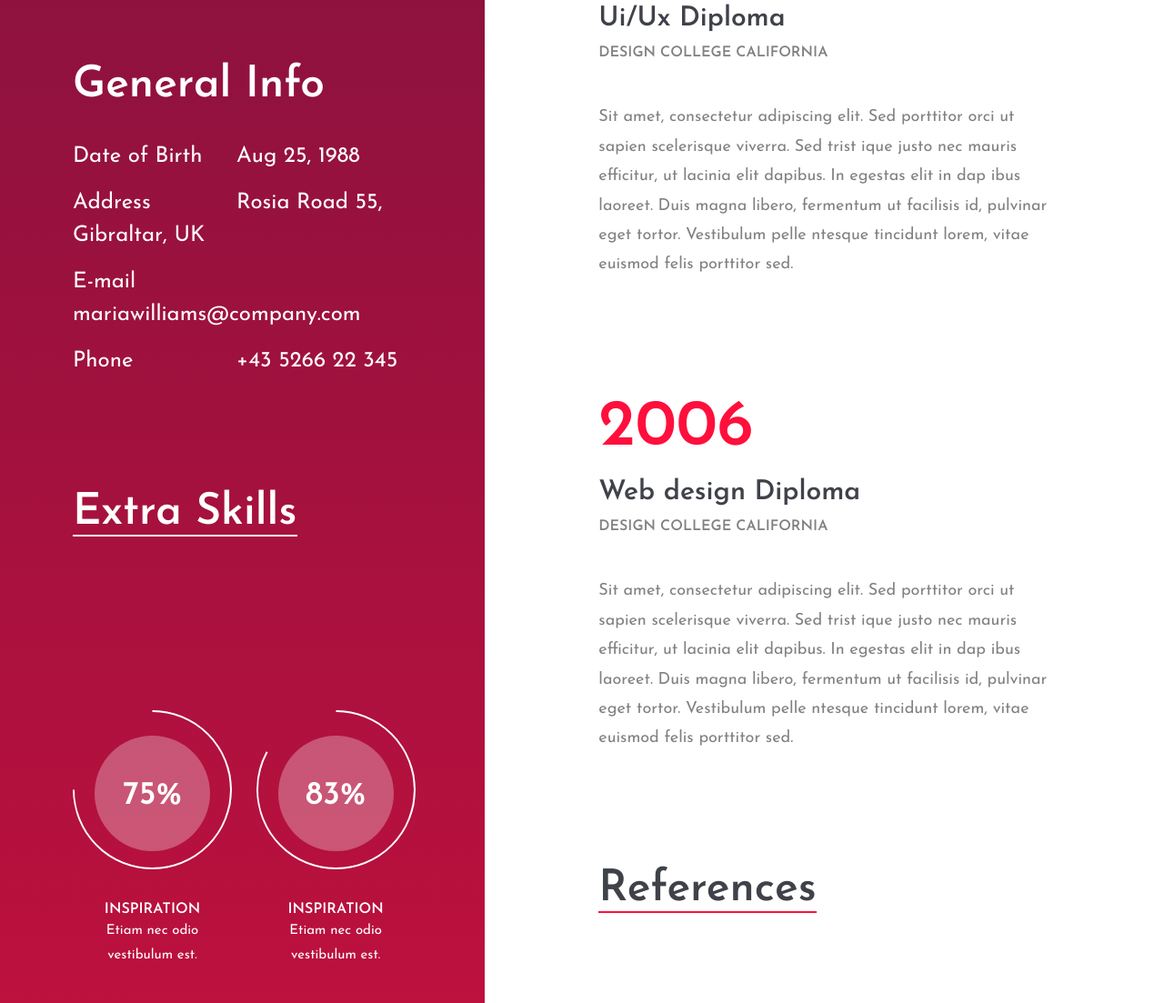
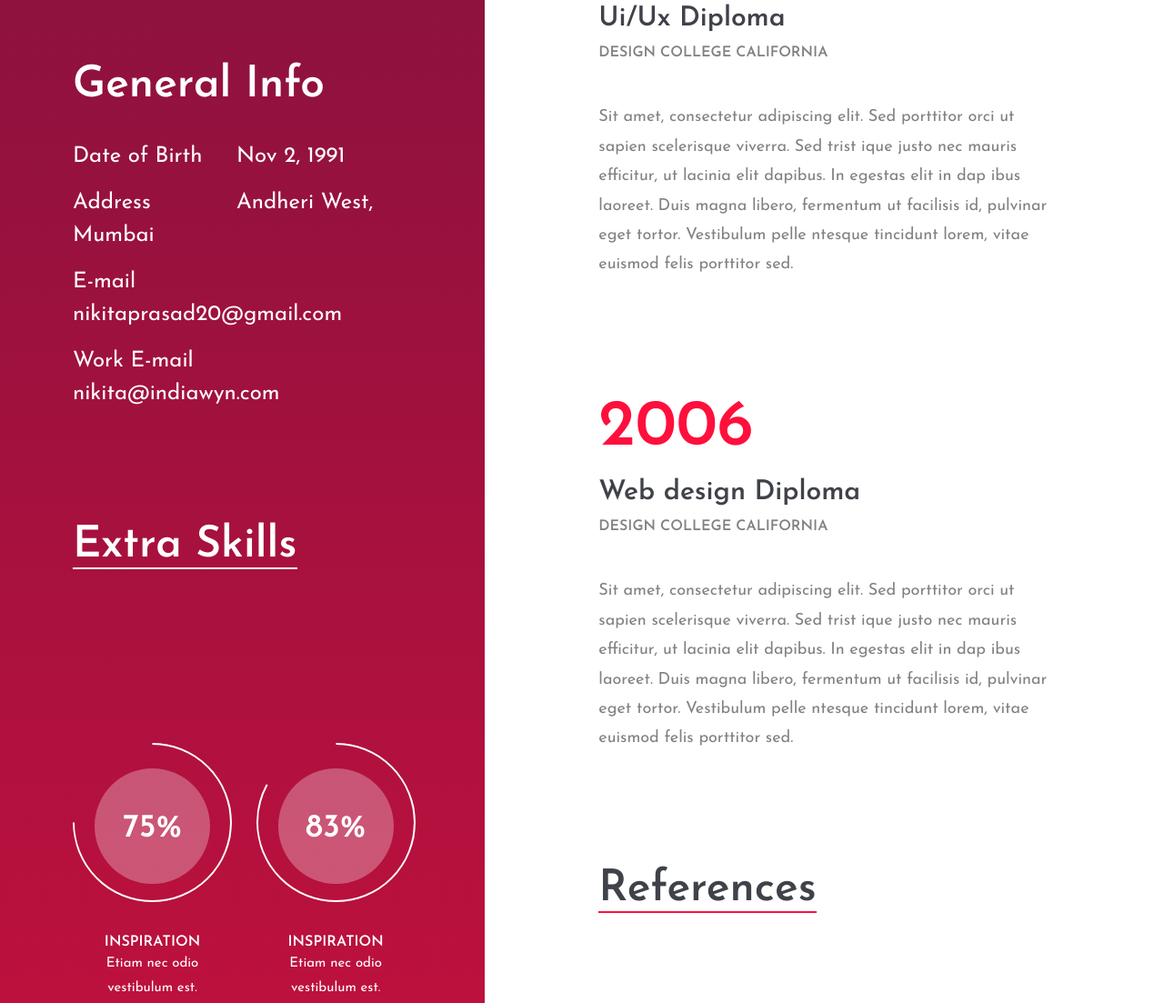
Before and after one commit to nikkitaprasad/nikkitaprasad.github.io, a plain HTML site: page index.html in a window 1280 px wide. Shown: the part 1645-2748 px from the top of the page at 91% size. Drawn offline with Linux system fonts and the light colour scheme.

Commit message:
Update index.html

```diff
--- a/index.html
+++ b/index.html
@@ -64,10 +64,11 @@
 							<div class="hero-info pt-5">
 								<h2>General Info</h2>
 								<ul>
-									<li><span>Date of Birth</span>Aug 25, 1988</li>
-									<li><span>Address</span>Rosia Road 55, Gibraltar, UK</li>
-									<li><span>E-mail</span>mariawilliams@company.com</li>
-									<li><span>Phone </span>+43 5266 22 345</li>
+									<li><span>Date of Birth</span>Nov 2, 1991</li>
+									<li><span>Address</span>Andheri West, Mumbai</li>
+									<li><span>E-mail</span>nikitaprasad20@gmail.com</li>
+									<li><span>Work E-mail</span>nikita@indiawyn.com</li>
+
 								</ul>
 							</div>
 						</section>
@@ -136,8 +137,7 @@
 							</div>
 							<ul class="language-progress">
 								<li>English <div class="lan-prog" data-lanprogesss="5"></div></li>
-								<li>Spanish <div class="lan-prog" data-lanprogesss="4"></div></li>
-								<li>Chinesse <div class="lan-prog" data-lanprogesss="3"></div></li>
+								<li>Hindi <div class="lan-prog" data-lanprogesss="5"></div></li>
 							</ul>
 						</section>
 						<div class="social-links">
```
